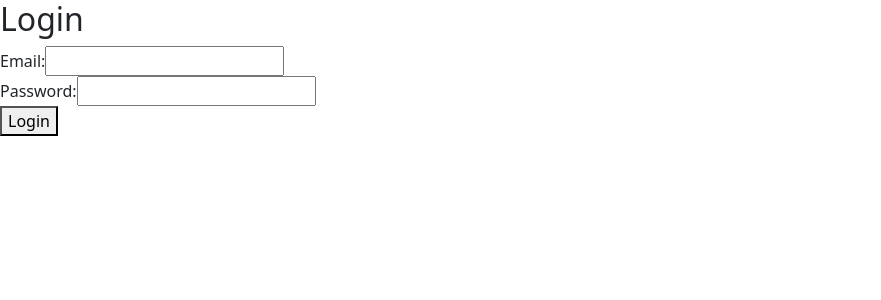
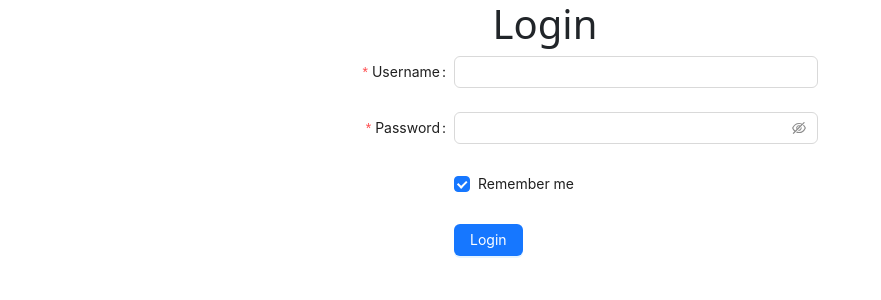
Before and after one commit to mchau98/Shecodes-greenlocal, a React (Create React App) app in the folder basket/: page /login in a window 1280 px wide. Shown: the top 300 px of the page, without its empty margins (0-881 px from the left). Built offline with nearby package versions, Linux system fonts and the light colour scheme.

Commit message:
[update login]

```diff
--- a/basket/package.json
+++ b/basket/package.json
@@ -6,12 +6,14 @@
     "@testing-library/jest-dom": "^5.17.0",
     "@testing-library/react": "^13.4.0",
     "@testing-library/user-event": "^13.5.0",
+    "antd": "^5.9.4",
     "bootstrap": "^5.3.2",
     "react": "^18.2.0",
     "react-dom": "^18.2.0",
     "react-router": "^6.16.0",
     "react-router-dom": "^6.16.0",
     "react-scripts": "5.0.1",
+    "react-toastify": "^9.1.3",
     "web-vitals": "^2.1.4"
   },
   "scripts": {
--- a/basket/src/views/pages/login/index.js
+++ b/basket/src/views/pages/login/index.js
@@ -1,52 +1,132 @@
 import './index.css';
-import React, { useState } from 'react';
 import 'bootstrap/dist/css/bootstrap.min.css';
+import { useNavigate } from 'react-router-dom';
+import { Button, Checkbox, Form, Input, Alert } from 'antd';
+import { useState } from 'react';
+import { ToastContainer, toast } from 'react-toastify';
+import 'react-toastify/dist/ReactToastify.css';
 
+function Login() {
+  const navigate = useNavigate();
+  const [loginError, setLoginError] = useState(null);
 
-function Login(){
-    const [email, setEmail] = useState('');
-    const [password, setPassword] = useState('');
-    const [loggedIn, setLoggedIn] = useState(false);
-    const handleEmailChange = (e) => {
-        setEmail(e.target.value);
-      };
-
-      const handlePasswordChange = (e) => {
-        setPassword(e.target.value);
-      };
-
-      const handleLogin = () => {
-        if (email && password) {
-          setLoggedIn(true);
+  const onFinish = (values) => {
+    // Thực hiện xác thực tại đây (thay thế bằng xác thực thực tế)
+    if (values.username === 'yourUsername' && values.password === 'yourPassword') {
+      toast.success('Login successful', {
+        position: 'top-center',
+        autoClose: 3000,
+        hideProgressBar: false,
+        closeOnClick: true,
+        pauseOnHover: true,
+        draggable: true,
+        progress: undefined,
+        theme: 'colored',
+      });
+      setTimeout(() => {
+        navigate('/home'); // Chuyển hướng đến trang homepage sau khi đăng nhập thành công
+      }, 3000);
+    } else {
+      setLoginError('Invalid username or password'); // Đặt thông báo lỗi đăng nhập
     }
   };
 
-      const handleLogout = () => {
-        setLoggedIn(false);
+  const onFinishFailed = () => {
+    toast.error('Login failed!', {
+      position: 'top-center',
+      autoClose: 3000,
+      hideProgressBar: false,
+      closeOnClick: true,
+      pauseOnHover: true,
+      draggable: true,
+      progress: undefined,
+      theme: 'colored',
+    });
   };
+
   return (
+    <div className="container">
+      <div className="row">
+        <div className="col-6 offset-2">
+          <div className="box">
+            <h1 className="mt-40 mb-40 text-center">Login</h1>
             <div>
-            {loggedIn ? (
-        <div>
-          <h2>Welcome, {email}!</h2>
-          <button onClick={handleLogout}>Logout</button>
+              <Form
+                name="basic"
+                labelCol={{
+                  span: 8,
+                }}
+                wrapperCol={{
+                  span: 16,
+                }}
+                style={{
+                  maxWidth: 600,
+                }}
+                initialValues={{
+                  remember: true,
+                }}
+                onFinish={onFinish}
+                onFinishFailed={onFinishFailed}
+                autoComplete="off"
+              >
+                <Form.Item
+                  label="Username"
+                  name="username"
+                  rules={[
+                    {
+                      required: true,
+                      message: 'Please input your username!',
+                    },
+                  ]}
+                >
+                  <Input />
+                </Form.Item>
+
+                <Form.Item
+                  label="Password"
+                  name="password"
+                  rules={[
+                    {
+                      required: true,
+                      message: 'Please input your password!',
+                    },
+                  ]}
+                >
+                  <Input.Password />
+                </Form.Item>
+
+                <Form.Item
+                  name="remember"
+                  valuePropName="checked"
+                  wrapperCol={{
+                    offset: 8,
+                    span: 16,
+                  }}
+                >
+                  <Checkbox>Remember me</Checkbox>
+                </Form.Item>
+
+                <Form.Item
+                  wrapperCol={{
+                    offset: 8,
+                    span: 16,
+                  }}
+                >
+                  <Button type="primary" htmlType="submit">
+                    Login
+                  </Button>
+                </Form.Item>
+              </Form>
+              {loginError && (
+                <Alert message={loginError} type="error" showIcon className="mt-20" />
+              )}
+              <ToastContainer />
             </div>
-      ) : (
-        <div>
-          <h2>Login</h2>
-          <div>
-            <label>Email:</label>
-            <input type="text" value={email} onChange={handleEmailChange} />
           </div>
-          <div>
-            <label>Password:</label>
-            <input type="password" value={password} onChange={handlePasswordChange} />
         </div>
-          <button onClick={handleLogin}>Login</button>
       </div>
-      )}
     </div>
-    )
+  );
 }
 
-export default Login
+export default Login;
```
Also changed, not shown: 1 other file (tests, documents, lock files or other folders). Lines whose indentation alone changed are shown as unchanged.
